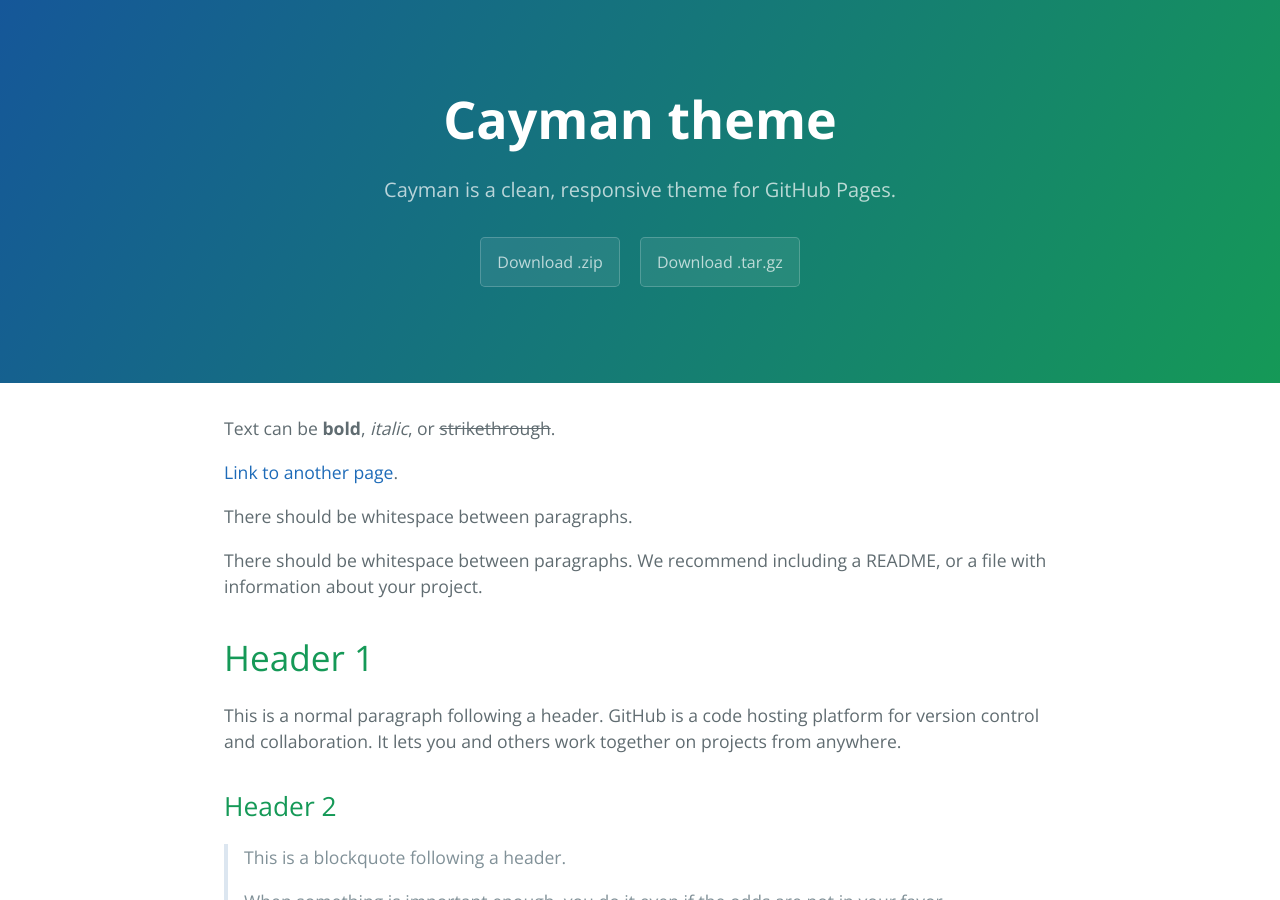
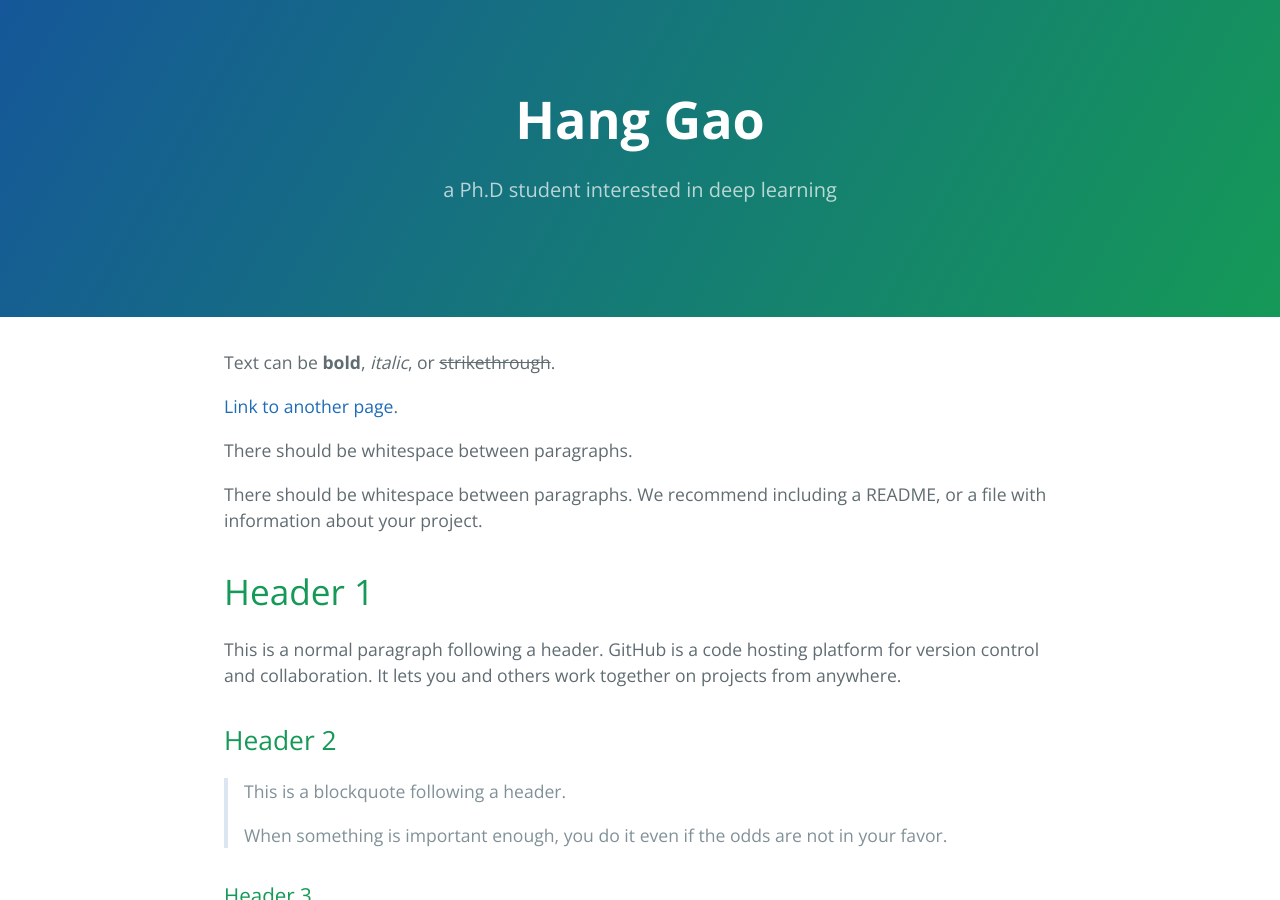
Before and after one commit to HangGao/HangGao.github.io, a Jekyll site: the page built from index.md, in a window 1280 px wide and 900 px high. Built offline with Jekyll 4.4.1, drawn with Linux system fonts in a browser that asks for light colours.

Commit message:
update title

```diff
--- a/_config.yml
+++ b/_config.yml
@@ -1,5 +1,5 @@
-title: Cayman theme
-description: Cayman is a clean, responsive theme for GitHub Pages.
-show_downloads: true
+title: Hang Gao
+description: a Ph.D student interested in deep learning
+show_downloads: false
 google_analytics:
 theme: jekyll-theme-cayman
```
Also changed, not shown: another-page.md (deleted, +0 -9 lines).
